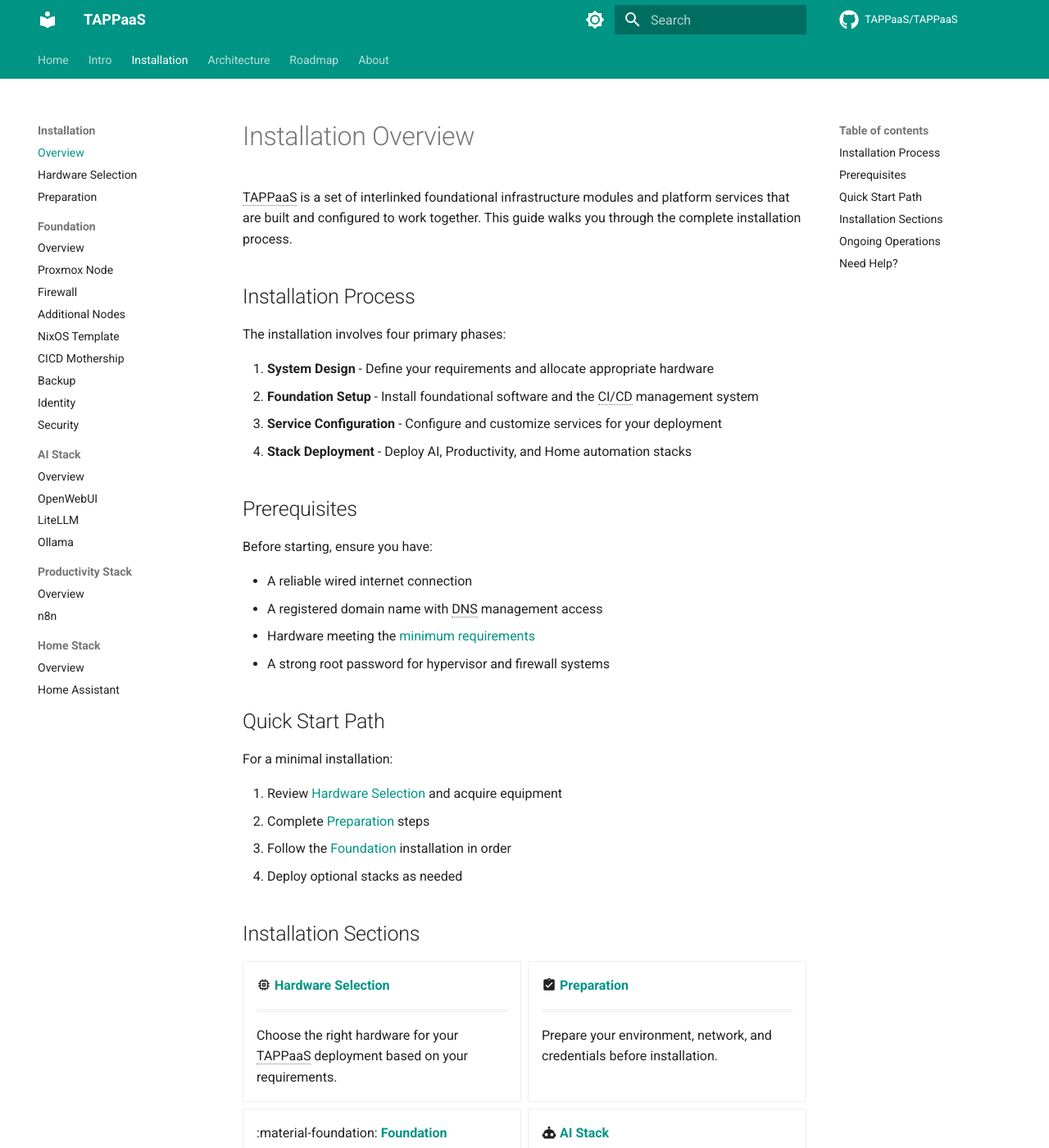
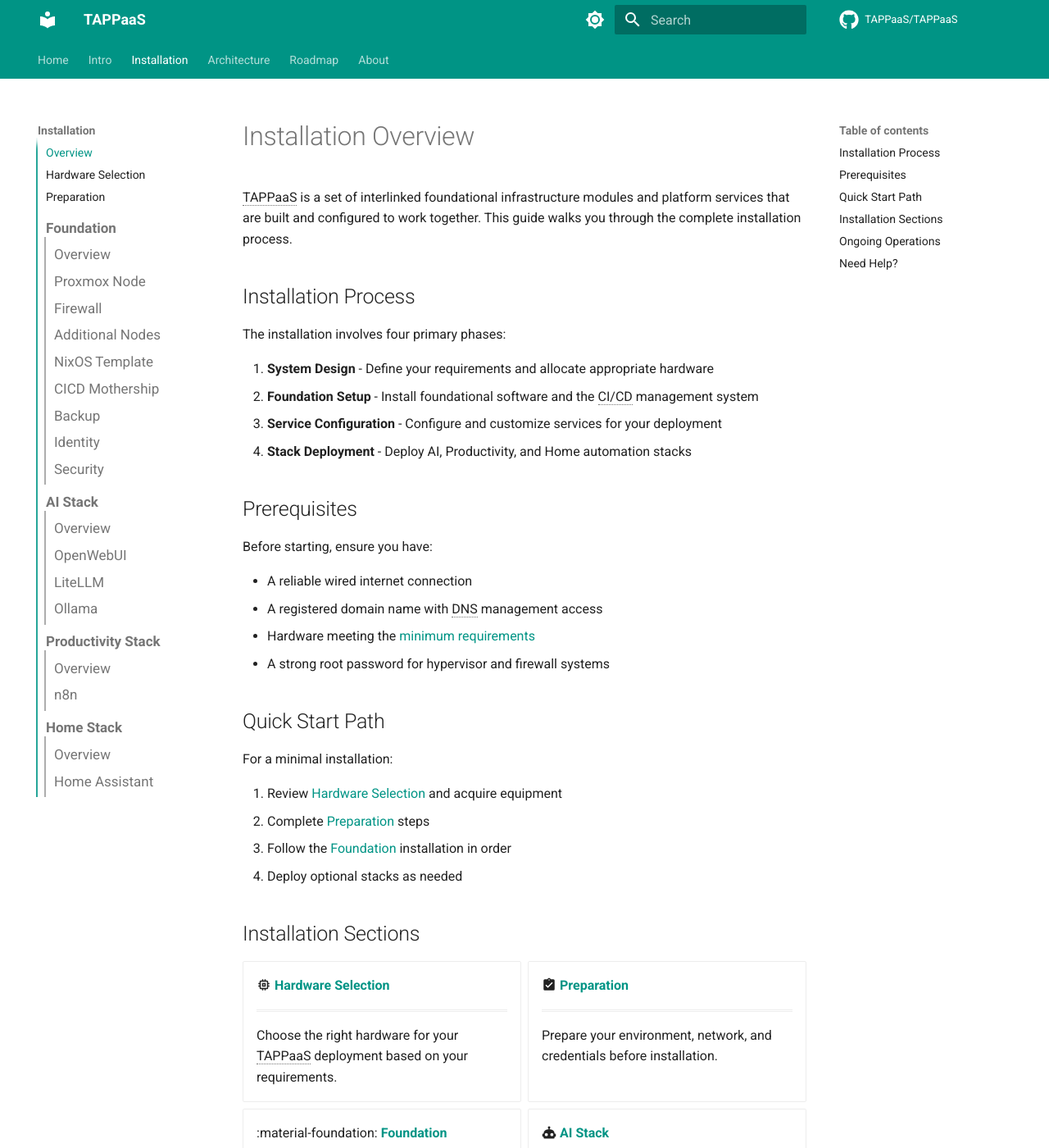
Before and after one commit to TAPPaaS/Documentation, an MkDocs documentation site: the page built from docs/installation/index.md, in a window 1280 px wide and 1400 px high. Shown: the whole window at 82% size. Built offline with MkDocs 1.6.1 and Material for MkDocs 9.7.7, drawn with Linux system fonts in a browser that asks for light colours; comment, search, counter and statistics services are not loaded.

Commit message:
Larger TAPPaaS heading and improved submenu hierarchy
- Increase hero h1 font-size from 3.5rem to 6rem
- Add visual hierarchy to nested navigation:
  - Border-left styling for submenu items
  - Bold font weight for parent menu items
  - Smaller, lighter text for sub-submenu items

🤖 Generated with [Claude Code](https://claude.com/claude-code)

Co-Authored-By: Claude Opus 4.5 <noreply@anthropic.com>

```diff
--- a/docs/stylesheets/extra.css
+++ b/docs/stylesheets/extra.css
@@ -13,9 +13,10 @@
 }
 
 .hero h1 {
-  font-size: 3.5rem;
+  font-size: 6rem;
   font-weight: 700;
-  margin-bottom: 0.5rem;
+  margin-bottom: 1rem;
+  line-height: 1.1;
   background: linear-gradient(135deg, #5c6bc0 0%, #3949ab 100%);
   -webkit-background-clip: text;
   -webkit-text-fill-color: transparent;
@@ -119,7 +120,7 @@ hr {
 /* Responsive adjustments */
 @media screen and (max-width: 768px) {
   .hero h1 {
-    font-size: 2.5rem;
+    font-size: 4rem;
   }
 
   .hero h3 {
@@ -146,6 +147,35 @@ a:not(.md-button):hover {
   transition: color 0.2s ease;
 }
 
+/* Nested navigation hierarchy styling */
+.md-nav--primary .md-nav__item--nested > .md-nav > .md-nav__list {
+  padding-left: 0.5rem;
+  border-left: 2px solid var(--md-primary-fg-color--light);
+  margin-left: 0.5rem;
+}
+
+/* Second level nesting */
+.md-nav--primary .md-nav__item--nested .md-nav__item--nested > .md-nav > .md-nav__list {
+  padding-left: 0.5rem;
+  border-left: 2px solid var(--md-default-fg-color--lighter);
+  margin-left: 0.5rem;
+}
+
+/* Style parent items differently */
+.md-nav--primary .md-nav__item--nested > .md-nav__link {
+  font-weight: 600;
+}
+
+/* Sub-submenu items smaller and lighter */
+.md-nav--primary .md-nav__item--nested .md-nav__item--nested .md-nav__link {
+  font-size: 0.85rem;
+  color: var(--md-default-fg-color--light);
+}
+
+.md-nav--primary .md-nav__item--nested .md-nav__item--nested .md-nav__link:hover {
+  color: var(--md-primary-fg-color);
+}
+
 /* Search improvements */
 .md-search__input {
   border-radius: 0.5rem;
```
